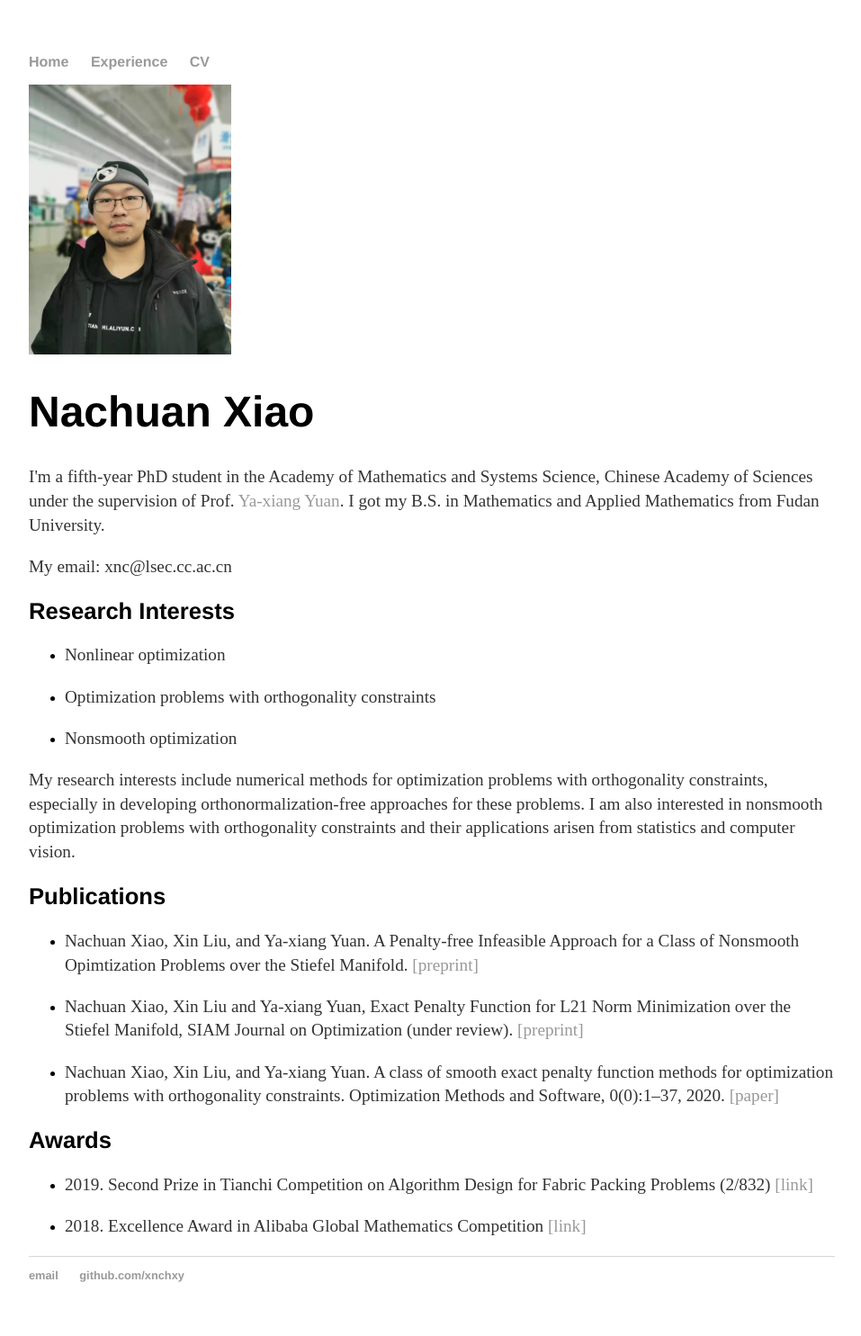
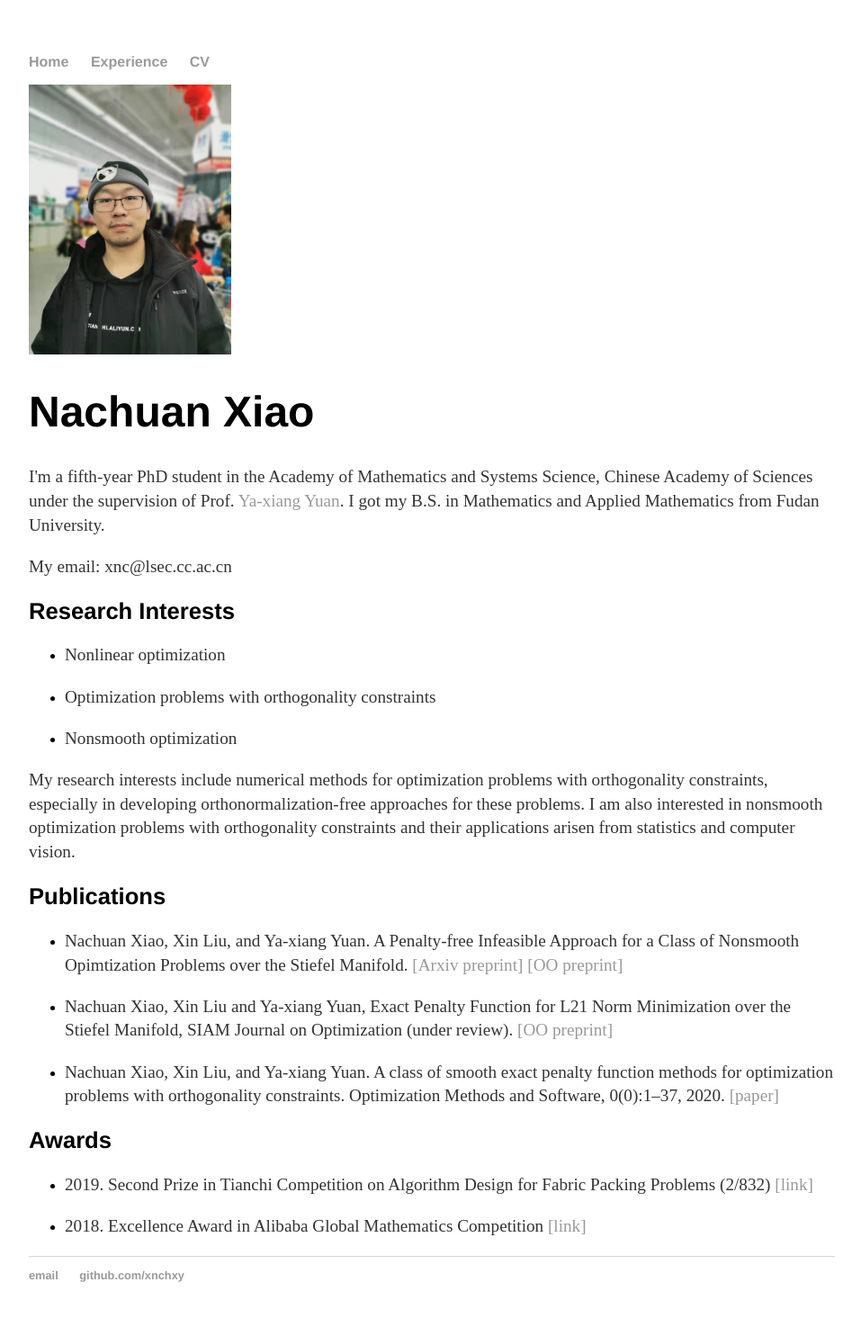
Before and after one commit to xnchxy/xnchxy.github.io, a Jekyll site: the page built from index.html, in a window 1280 px wide. Shown: the whole page at 90% size, without its empty margins (160-1117 px from the left). Built offline with Jekyll 4.4.1, drawn with Linux system fonts in a browser that asks for light colours.

Commit message:
Update index.html

```diff
--- a/index.html
+++ b/index.html
@@ -22,8 +22,8 @@ title: Nachuan Xiao's Homepage
 <div class="about">
         <h2>Publications</h2>
 	<ul>
-		<li><p>Nachuan Xiao, Xin Liu, and Ya-xiang Yuan. A Penalty-free Infeasible Approach for a Class of Nonsmooth Opimtization Problems over the Stiefel Manifold. <a href="http://www.optimization-online.org/DB_HTML/2021/03/8285.html">[preprint]</a></p></li>
-		<li><p>Nachuan Xiao, Xin Liu and Ya-xiang Yuan, Exact Penalty Function for L21 Norm Minimization over the Stiefel Manifold, SIAM Journal on Optimization (under review). <a href="http://www.optimization-online.org/DB_HTML/2020/07/7908.html">[preprint]  </a></p></li>
+		<li><p>Nachuan Xiao, Xin Liu, and Ya-xiang Yuan. A Penalty-free Infeasible Approach for a Class of Nonsmooth Opimtization Problems over the Stiefel Manifold. <a href="http://arxiv.org/abs/2103.03514">[Arxiv preprint] <a href="http://www.optimization-online.org/DB_HTML/2021/03/8285.html">[OO preprint]</a></p></li>
+		<li><p>Nachuan Xiao, Xin Liu and Ya-xiang Yuan, Exact Penalty Function for L21 Norm Minimization over the Stiefel Manifold, SIAM Journal on Optimization (under review). <a href="http://www.optimization-online.org/DB_HTML/2020/07/7908.html">[OO preprint]  </a></p></li>
 		<li><p>Nachuan Xiao, Xin Liu, and Ya-xiang Yuan. A class of smooth exact penalty function methods for optimization problems with orthogonality constraints. Optimization Methods and Software, 0(0):1–37, 2020. <a href="https://www.tandfonline.com/doi/full/10.1080/10556788.2020.1852236?journalCode=goms20">[paper] </a></p></li>
 	</ul>
 </div>
```
